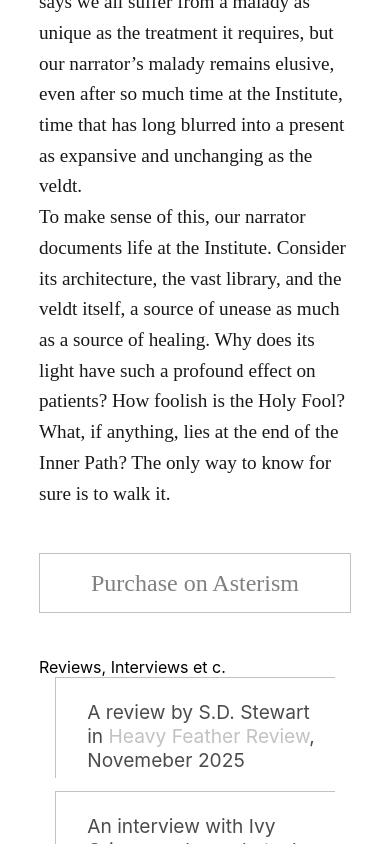
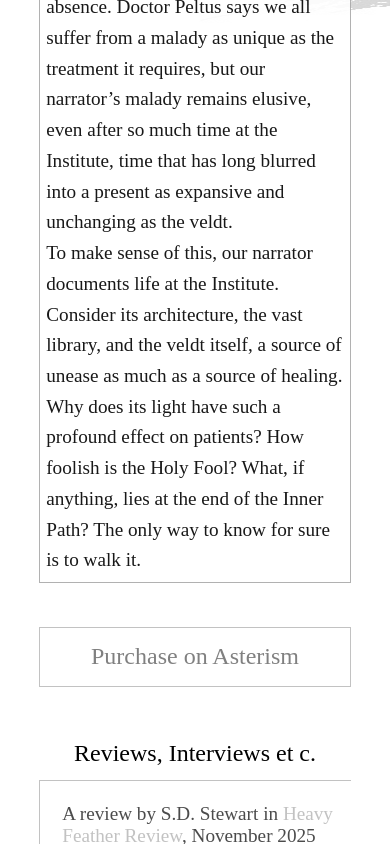
Before and after one commit to perfidiousscript/home_page, a Next.js app: page /the_veldt_institute in a window 390 px wide. Shown: the part 1156-2000 px from the top of the page. Built offline with nearby package versions, Linux system fonts and the light colour scheme.

Commit message:
fixes some more mobile styling

```diff
--- a/public/credits.js
+++ b/public/credits.js
@@ -313,7 +313,7 @@ export const tviCredits = [
         {" "}
         Heavy Feather Review
       </a>,
-      ", Novemeber 2025",
+      ", November 2025",
     ],
   },
   ,
--- a/styles/Book.module.css
+++ b/styles/Book.module.css
@@ -2,6 +2,10 @@
   to {
     background-position: 50vw;
   }
+}
+
+.bookPage {
+  font-family: Fraunces;
 }
 
 .purchase {
@@ -26,6 +30,22 @@
   text-align: center;
 }
 
+.synopsis {
+  border: 1px solid #a9a9a9;
+  background-color: #fff;
+  opacity: 0.9;
+  font-family: Fraunces;
+  font-size: larger;
+  line-height: 1.6;
+}
+
+.subTitle {
+  font-weight: 500;
+  font-size: x-large;
+  margin: 3% auto;
+  text-align: center;
+}
+
 @media only screen and (min-width: 800px) {
   .bookPage {
     margin: 1% auto;
@@ -33,7 +53,6 @@
     display: flex;
     flex-direction: column;
     align-items: center;
-    font-family: Fraunces;
   }
 
   .title {
@@ -43,13 +62,6 @@
     text-align: center;
     /*background-color: #fff;
     opacity: 0.9;*/
-  }
-
-  .subTitle {
-    font-weight: 500;
-    font-size: x-large;
-    margin: 3% auto;
-    text-align: center;
   }
 
   .tviCover {
@@ -62,13 +74,9 @@
 
   .synopsis {
     text-indent: 5%;
-    font-family: Fraunces;
-    font-size: larger;
-    line-height: 1.6;
     width: 100%;
-    margin: 0 4% 6%;
-    background-color: #fff;
-    opacity: 0.9;
+    margin: 0 0 4%;
+    padding: 4%;
   }
 
   .promo {
@@ -103,12 +111,8 @@
 
   .synopsis {
     text-indent: 10%;
-    font-family: Fraunces;
-    font-size: larger;
-    line-height: 1.6;
     width: 100%;
-    background-color: #fff;
-    opacity: 0.9;
+    padding: 2%;
   }
 
   .purchase {
--- a/styles/globals.css
+++ b/styles/globals.css
@@ -150,6 +150,7 @@ a {
   }
 
   .creditEntry {
-    padding: 2% 5%;
+    padding: 2% 2%;
+    margin: 4% 0;
   }
 }
```
